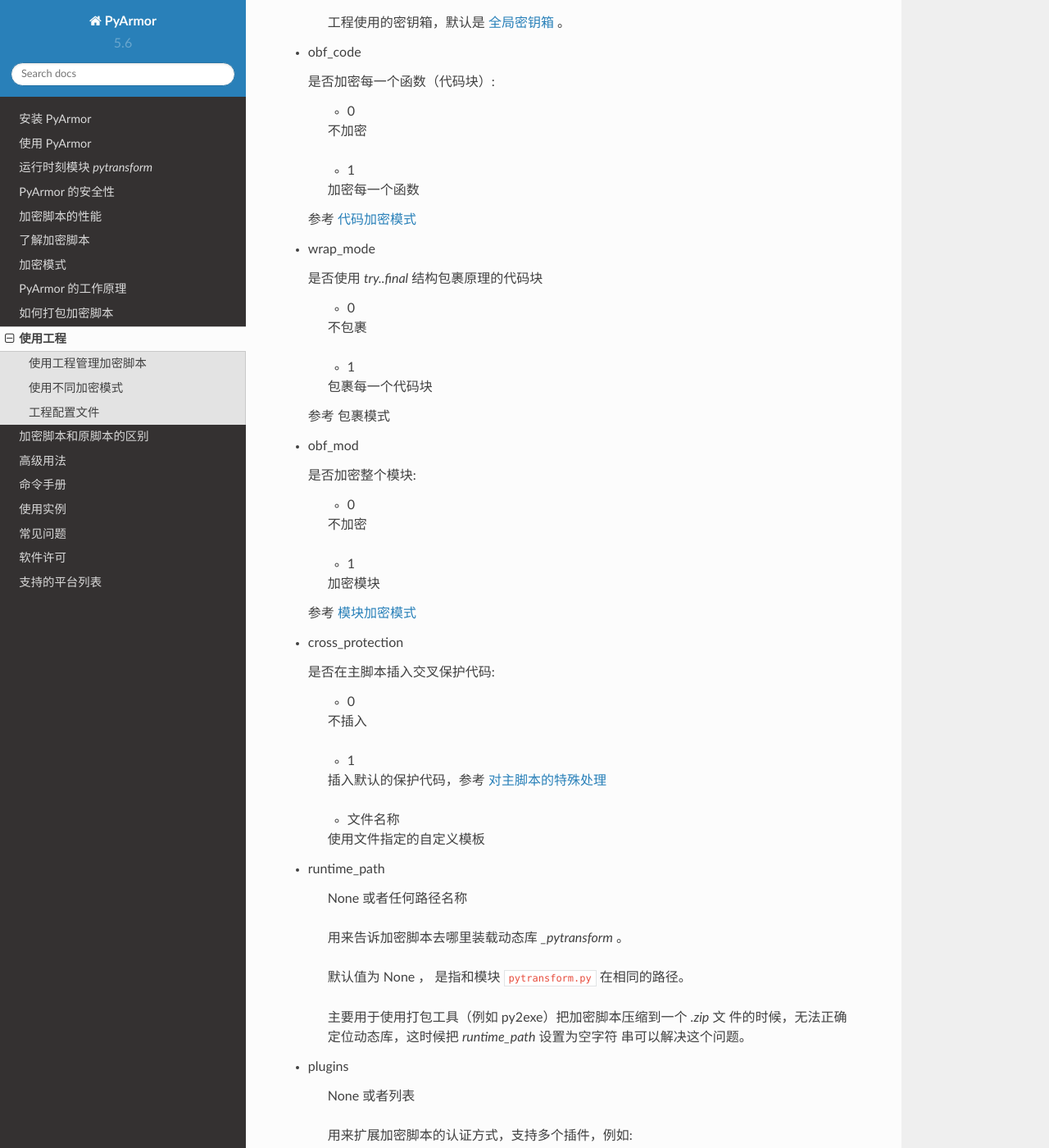
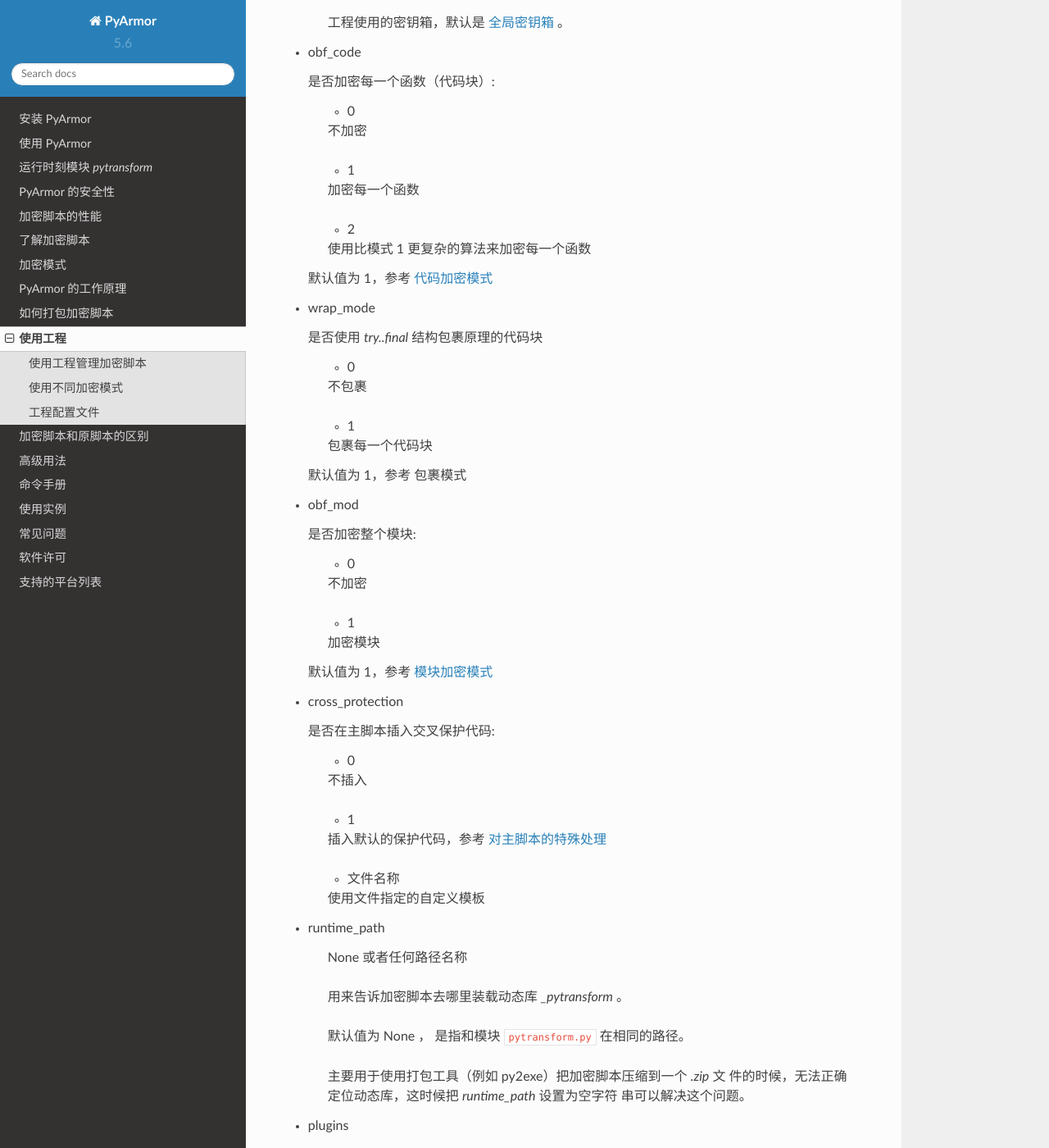
Before and after one commit to dashingsoft/pyarmor-docs-zh, a Sphinx documentation site: the page built from docs/project.rst, in a window 1280 px wide and 1400 px high, scrolled down 3230 px. Shown: the whole window at 82% size. Built offline with Sphinx 7.4.7 and the Read the Docs theme 2.0.0, drawn with Linux system fonts in a browser that asks for light colours.

Commit message:
Add new mode: obf_code 2

```diff
--- a/docs/mode.rst
+++ b/docs/mode.rst
@@ -61,6 +61,11 @@
 
 在这种情况下，会加密每一个函数对应的代码块，根据 :ref:`代码包裹模式`
 的设置，使用不同的加密方式
+
+* obf_code == 2
+
+和 obf_mode 1 类似，但是使用更为复杂的算法来加密代码块（bytecode)，所
+以比前者要慢一些。
 
 .. _代码包裹模式:
 
--- a/docs/project.rst
+++ b/docs/project.rst
@@ -151,7 +151,11 @@
 
         加密每一个函数
 
-  参考 :ref:`代码加密模式`
+        - 2
+
+        使用比模式 1 更复杂的算法来加密每一个函数
+
+  默认值为 1，参考 :ref:`代码加密模式`
 
 * wrap_mode
 
@@ -165,7 +169,7 @@
 
         包裹每一个代码块
 
-  参考 :ref:`包裹模式`
+  默认值为 1，参考 :ref:`包裹模式`
 
 * obf_mod
 
@@ -179,7 +183,7 @@
 
         加密模块
 
-  参考 :ref:`模块加密模式`
+  默认值为 1，参考 :ref:`模块加密模式`
 
 * cross_protection
 
```
